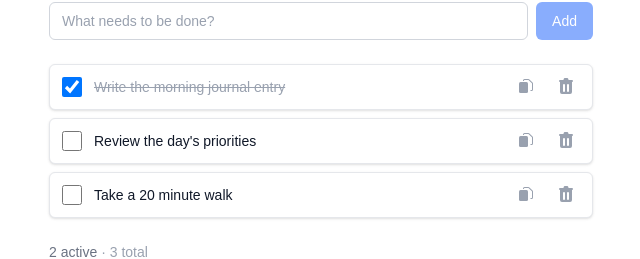
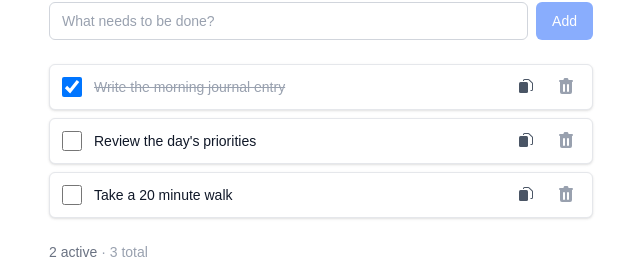
Before and after one commit to illegalcall/todo-app, a Next.js app: page / in a window 1280 px wide. Shown: the part 122-381 px from the top of the page, without its empty margins (319-959 px from the left). Built offline with nearby package versions, Linux system fonts and the light colour scheme.

Commit message:
fix: bump Duplicate icon contrast to meet WCAG non-text 3:1

```diff
--- a/components/TodoItem.tsx
+++ b/components/TodoItem.tsx
@@ -41,7 +41,7 @@ export default function TodoItem({
         type="button"
         onClick={() => onDuplicate(todo.id)}
         aria-label={`Duplicate "${todo.title}"`}
-        className="shrink-0 rounded p-1 text-gray-400 transition-colors hover:text-blue-600 focus:outline-none focus:ring-2 focus:ring-blue-500 dark:hover:text-blue-400"
+        className="shrink-0 rounded p-1 text-gray-600 transition-colors hover:text-blue-600 focus:outline-none focus:ring-2 focus:ring-blue-500 dark:text-gray-300 dark:hover:text-blue-400"
       >
         <svg
           xmlns="http://www.w3.org/2000/svg"
```
